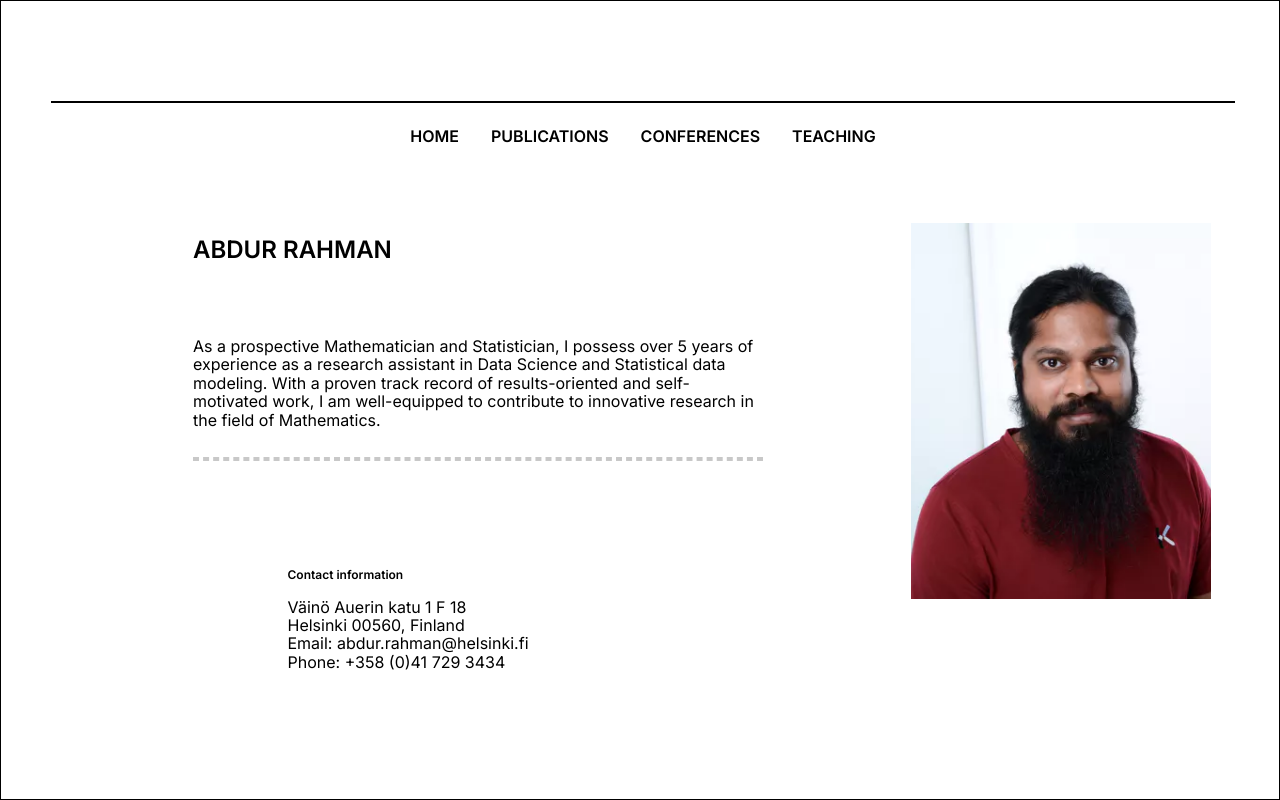
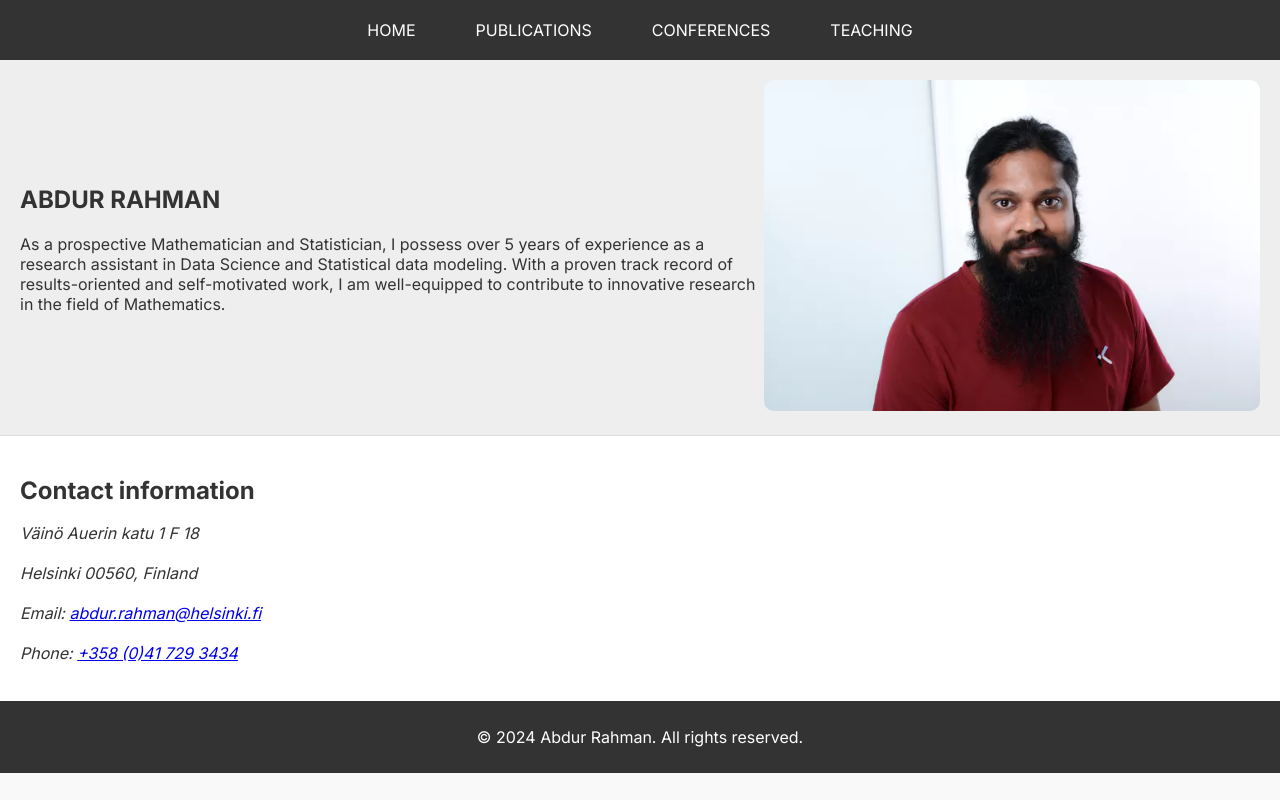
Before and after one commit to airdipu/arahman.io, a website built with Parcel: page docs/index.html in a window 1280 px wide. Built offline with nearby package versions, Linux system fonts and the light colour scheme.

Commit message:
design update
updated the design

```diff
--- a/docs/index.html
+++ b/docs/index.html
@@ -6,98 +6,41 @@
     <meta name="viewport" content="width=device-width, initial-scale=1.0" />
     <meta charset="utf-8" />
     <meta property="twitter:card" content="summary_large_image" />
-
-    <style data-tag="reset-style-sheet">
-      html {  line-height: 1.15;}body {  margin: 0;}* {  box-sizing: border-box;  border-width: 0;  border-style: solid;}p,li,ul,pre,div,h1,h2,h3,h4,h5,h6,figure,blockquote,figcaption {  margin: 0;  padding: 0;}button {  background-color: transparent;}button,input,optgroup,select,textarea {  font-family: inherit;  font-size: 100%;  line-height: 1.15;  margin: 0;}button,select {  text-transform: none;}button,[type="button"],[type="reset"],[type="submit"] {  -webkit-appearance: button;}button::-moz-focus-inner,[type="button"]::-moz-focus-inner,[type="reset"]::-moz-focus-inner,[type="submit"]::-moz-focus-inner {  border-style: none;  padding: 0;}button:-moz-focus,[type="button"]:-moz-focus,[type="reset"]:-moz-focus,[type="submit"]:-moz-focus {  outline: 1px dotted ButtonText;}a {  color: inherit;  text-decoration: inherit;}input {  padding: 2px 4px;}img {  display: block;}html { scroll-behavior: smooth  }
-    </style>
-    <style data-tag="default-style-sheet">
-      html {
-        font-family: Inter;
-        font-size: 16px;
-      }
-
-      body {
-        font-weight: 400;
-        font-style:normal;
-        text-decoration: none;
-        text-transform: none;
-        letter-spacing: normal;
-        line-height: 1.15;
-        color: var(--dl-color-gray-black);
-        background-color: var(--dl-color-gray-white);
-
-      }
-    </style>
-    <link
-      rel="stylesheet"
-      href="https://fonts.googleapis.com/css2?family=Inter:wght@100;200;300;400;500;600;700;800;900&amp;display=swap"
-      data-tag="font"
-    />
-    <!--This is the head section-->
-    <!-- <style> ... </style> -->
-    <link rel="stylesheet" href="./style.css" />
+    <link rel="stylesheet" href="https://fonts.googleapis.com/css2?family=Inter:wght@100;200;300;400;500;600;700;800;900&amp;display=swap" />
+    <link rel="stylesheet" href="style.css" />
 </head>
 <body>
-    <div>
-      <link href="./home.css" rel="stylesheet" />
-
-      <article class="home-container">
-        <header data-role="Accordion" class="home-header">
-          <div class="home-separator"></div>
-          <nav class="navigation-links-nav navigation-links-root-class-name19">
-            <a href="index.html" class="navigation-links-home">
-              <span>HOME</span>
-            </a>
-            <a href="publications.html" class="navigation-links-publications">
-              <span>PUBLICATIONS</span>
-            </a>
-            <a href="conferences.html" class="navigation-links-conferences">
-              <span>CONFERENCES</span>
-            </a>
-            <a href="teaching.html" class="navigation-links-teaching">
-              <span>TEACHING</span>
-            </a>
+    <header class="header">
+        <nav class="navigation">
+            <a href="index.html">HOME</a>
+            <a href="publications.html">PUBLICATIONS</a>
+            <a href="conferences.html">CONFERENCES</a>
+            <a href="teaching.html">TEACHING</a>
         </nav>
     </header>
-        <div class="home-banner">
-          <div class="home-container1">
-            <h1 class="home-text">ABDUR RAHMAN</h1>
-            <span class="home-text01">
-              As a prospective Mathematician and Statistician, I possess over 5
-              years of experience as a research assistant in Data Science and
-              Statistical data modeling. With a proven track record of
-              results-oriented and self-motivated work, I am well-equipped to
-              contribute to innovative research in the field of Mathematics.
-            </span>
-            <div class="home-container2"></div>
+    <main>
+        <section class="banner">
+            <div class="banner-content">
+                <h1>ABDUR RAHMAN</h1>
+                <p>As a prospective Mathematician and Statistician, I possess over 5 years of experience as a research assistant in Data Science and Statistical data modeling. With a proven track record of results-oriented and self-motivated work, I am well-equipped to contribute to innovative research in the field of Mathematics.</p>
             </div>
-          <div class="app-component-container app-component-root-class-name">
-            <img
-              alt="image"
-              src="public/playground_assets/da29c4dc-400h.jpg"
-              class="app-component-image"
-            />
+            <div class="banner-image">
+                <img src="public/playground_assets/da29c4dc-400h.jpg" alt="Abdur Rahman">
             </div>
-        </div>
-        <div class="home-feature-card">
-          <div class="home-container3">
-            <h2 class="home-text02">Contact information</h2>
-            <span>
-              <span>Väinö Auerin katu 1 F 18</span>
-              <br />
-              <span>Helsinki 00560, Finland</span>
-              <br />
-              <span>Email: abdur.rahman@helsinki.fi</span>
-              <br />
-              <span>Phone: +358 (0)41 729 3434</span>
-            </span>
-          </div>
-        </div>
-      </article>
-    </div>
-    <script
-      data-section-id="header"
-      src="https://unpkg.com/@teleporthq/teleport-custom-scripts"
-    ></script>
+        </section>
+        <section class="contact">
+            <h2>Contact information</h2>
+            <address>
+                <p>Väinö Auerin katu 1 F 18</p>
+                <p>Helsinki 00560, Finland</p>
+                <p>Email: <a href="mailto:abdur.rahman@helsinki.fi">abdur.rahman@helsinki.fi</a></p>
+                <p>Phone: <a href="tel:+358417293434">+358 (0)41 729 3434</a></p>
+            </address>
+        </section>
+    </main>
+    <footer>
+        <p>&copy; 2024 Abdur Rahman. All rights reserved.</p>
+    </footer>
+    <script src="https://unpkg.com/@teleporthq/teleport-custom-scripts"></script>
 </body>
 </html>
--- a/docs/style.css
+++ b/docs/style.css
@@ -1,104 +1,68 @@
-:root {
-  --dl-color-gray-500: #595959;
-  --dl-color-gray-700: #999999;
-  --dl-color-gray-900: #D9D9D9;
-  --dl-size-size-large: 144px;
-  --dl-size-size-small: 48px;
-  --dl-color-danger-300: #A22020;
-  --dl-color-danger-500: #BF2626;
-  --dl-color-danger-700: #E14747;
-  --dl-color-gray-black: #000000;
-  --dl-color-gray-white: #FFFFFF;
-  --dl-size-size-medium: 96px;
-  --dl-size-size-xlarge: 192px;
-  --dl-size-size-xsmall: 16px;
-  --dl-space-space-unit: 16px;
-  --dl-color-primary-100: #003EB3;
-  --dl-color-primary-300: #0074F0;
-  --dl-color-primary-500: #14A9FF;
-  --dl-color-primary-700: #85DCFF;
-  --dl-color-success-300: #199033;
-  --dl-color-success-500: #32A94C;
-  --dl-color-success-700: #4CC366;
-  --dl-size-size-xxlarge: 288px;
-  --dl-size-size-maxwidth: 1400px;
-  --dl-radius-radius-round: 50%;
-  --dl-space-space-halfunit: 8px;
-  --dl-space-space-sixunits: 96px;
-  --dl-space-space-twounits: 32px;
-  --dl-radius-radius-radius2: 2px;
-  --dl-radius-radius-radius4: 5;
-  --dl-radius-radius-radius8: 8px;
-  --dl-space-space-fiveunits: 80px;
-  --dl-space-space-fourunits: 64px;
-  --dl-space-space-threeunits: 48px;
-  --dl-space-space-oneandhalfunits: 24px;
-}
-.button {
-  color: var(--dl-color-gray-black);
-  display: inline-block;
-  padding: 0.5rem 1rem;
-  border-color: var(--dl-color-gray-black);
-  border-width: 1px;
-  border-radius: 4px;
-  background-color: var(--dl-color-gray-white);
-}
-.input {
-  color: var(--dl-color-gray-black);
-  cursor: auto;
-  padding: 0.5rem 1rem;
-  border-color: var(--dl-color-gray-black);
-  border-width: 1px;
-  border-radius: 4px;
-  background-color: var(--dl-color-gray-white);
-}
-.textarea {
-  color: var(--dl-color-gray-black);
-  cursor: auto;
-  padding: 0.5rem;
-  border-color: var(--dl-color-gray-black);
-  border-width: 1px;
-  border-radius: 4px;
-  background-color: var(--dl-color-gray-white);
-}
-.list {
-  all: initial;
-  width: 100%;
-  margin: 1em 0px 1em 0px;
-  display: block;
-  padding: 0px 0px 0px 1.5rem;
-  list-style-type: none;
-  list-style-position: outside;
+body {
+  font-family: 'Inter', sans-serif;
+  color: #333;
+  background-color: #f9f9f9;
+  margin: 0;
+  padding: 0;
 }
 
-.list-item {
-  top: 96px;
-  flex: 0 0 auto;
-  right: -3px;
-  width: 100%;
-  border: 2px dashed rgba(120, 120, 120, 0.4);
-  height: 100px;
+.header {
+  background-color: #333;
+  padding: 10px 0;
+}
+
+.navigation {
   display: flex;
-  position: absolute;
-  align-items: flex-start;
+  justify-content: center;
+  gap: 20px;
 }
-.teleport-show {
-  display: flex !important;
-  transform: none !important;
+
+.navigation a {
+  color: white;
+  text-decoration: none;
+  padding: 10px 20px;
 }
-.Header {
-  font-size: 32px;
-  font-family: Inter;
-  font-weight: 700;
-  line-height: 1.15;
-  text-transform: none;
-  text-decoration: none;
+
+.navigation a:hover {
+  background-color: #555;
+  border-radius: 5px;
 }
-.Content {
-  font-size: 16px;
-  font-family: Inter;
-  font-weight: 400;
-  line-height: 1.15;
-  text-transform: none;
-  text-decoration: none;
+
+.banner {
+  display: flex;
+  justify-content: space-between;
+  align-items: center;
+  padding: 20px;
+  background-color: #eee;
 }
+
+.banner-content {
+  max-width: 60%;
+}
+
+.banner-image img {
+  max-width: 100%;
+  height: auto;
+  border-radius: 10px;
+}
+
+.contact {
+  padding: 20px;
+  background-color: #fff;
+  border-top: 1px solid #ddd;
+}
+
+.contact h2 {
+  margin-bottom: 10px;
+}
+
+.contact address {
+  line-height: 1.5;
+}
+
+footer {
+  text-align: center;
+  padding: 10px;
+  background-color: #333;
+  color: white;
+}
```
Lines whose indentation alone changed are shown as unchanged.
